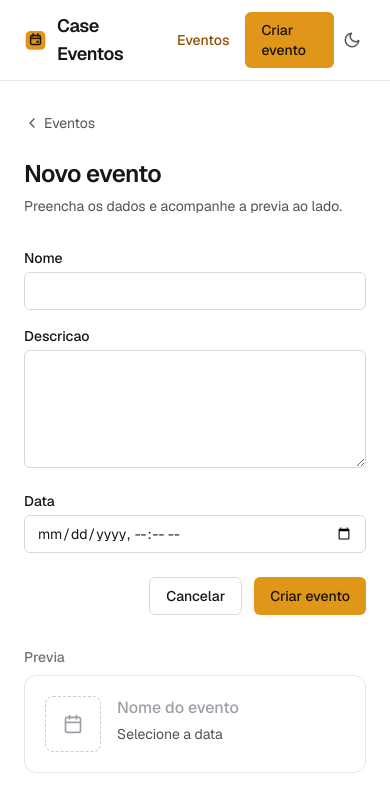
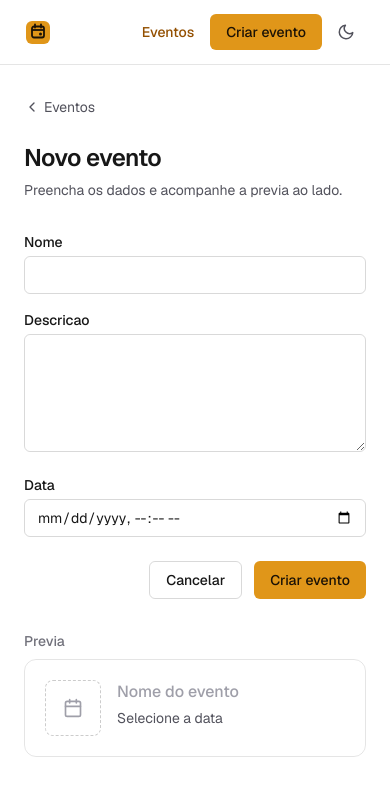
Before and after one commit to Cledson96/case-eventos, a Next.js app in the folder frontend/: page /events/new in a window 390 px wide. Shown: the top 812 px of the page. Built offline with nearby package versions, Linux system fonts and the light colour scheme.

Commit message:
fix: corrige responsivo do header e da lista de participantes

```diff
--- a/frontend/src/app/events/[eventId]/page.tsx
+++ b/frontend/src/app/events/[eventId]/page.tsx
@@ -84,7 +84,7 @@ export default async function EventDetailPage({ params, searchParams }: EventDet
       )}
 
       <div className="mt-10 grid gap-8 lg:grid-cols-[1fr_320px]">
-        <section id="participantes" className="scroll-mt-20">
+        <section id="participantes" className="min-w-0 scroll-mt-20">
           <div className="mb-4 flex items-center gap-2">
             <Typography variant="section">Participantes</Typography>
             <span className="rounded-full bg-brand-soft px-2 py-0.5 text-xs font-semibold text-brand-strong">
--- a/frontend/src/components/layout/Header.tsx
+++ b/frontend/src/components/layout/Header.tsx
@@ -17,10 +17,13 @@ export function Header() {
       <nav className="mx-auto flex w-full max-w-5xl items-center justify-between gap-4 px-6 py-3">
         <Link
           href="/"
-          className="flex items-center gap-2.5 rounded-md focus-visible:outline-none focus-visible:ring-2 focus-visible:ring-brand focus-visible:ring-offset-2 focus-visible:ring-offset-background"
+          aria-label="Case Eventos"
+          className="flex shrink-0 items-center gap-2.5 rounded-md focus-visible:outline-none focus-visible:ring-2 focus-visible:ring-brand focus-visible:ring-offset-2 focus-visible:ring-offset-background"
         >
           <BrandMark />
-          <span className="text-lg font-semibold tracking-tight">Case Eventos</span>
+          <span className="hidden text-lg font-semibold tracking-tight sm:inline">
+            Case Eventos
+          </span>
         </Link>
 
         <div className="flex items-center gap-1 sm:gap-2">
@@ -32,7 +35,7 @@ export function Header() {
                 key={link.href}
                 href={link.href}
                 aria-current={active ? "page" : undefined}
-                className={`rounded-md px-3 py-2 text-sm font-medium transition-colors focus-visible:outline-none focus-visible:ring-2 focus-visible:ring-brand focus-visible:ring-offset-2 focus-visible:ring-offset-background ${
+                className={`whitespace-nowrap rounded-md px-3 py-2 text-sm font-medium transition-colors focus-visible:outline-none focus-visible:ring-2 focus-visible:ring-brand focus-visible:ring-offset-2 focus-visible:ring-offset-background ${
                   active
                     ? "text-brand-strong"
                     : "text-zinc-600 hover:text-foreground dark:text-zinc-400 dark:hover:text-foreground"
--- a/frontend/src/components/ui/styles.ts
+++ b/frontend/src/components/ui/styles.ts
@@ -13,6 +13,6 @@ export function fieldControlClass(hasError = false): string {
 const focusRing =
   "focus-visible:outline-none focus-visible:ring-2 focus-visible:ring-brand focus-visible:ring-offset-2 focus-visible:ring-offset-background";
 
-export const buttonPrimary = `inline-flex items-center justify-center rounded-md bg-brand px-4 py-2 text-sm font-medium text-brand-contrast transition-colors hover:bg-brand-hover disabled:cursor-not-allowed disabled:opacity-50 ${focusRing}`;
+export const buttonPrimary = `inline-flex items-center justify-center whitespace-nowrap rounded-md bg-brand px-4 py-2 text-sm font-medium text-brand-contrast transition-colors hover:bg-brand-hover disabled:cursor-not-allowed disabled:opacity-50 ${focusRing}`;
 
-export const buttonSecondary = `inline-flex items-center justify-center rounded-md border border-black/15 px-4 py-2 text-sm font-medium transition-colors hover:border-black/40 dark:border-white/20 dark:hover:border-white/50 ${focusRing}`;
+export const buttonSecondary = `inline-flex items-center justify-center whitespace-nowrap rounded-md border border-black/15 px-4 py-2 text-sm font-medium transition-colors hover:border-black/40 dark:border-white/20 dark:hover:border-white/50 ${focusRing}`;
```
